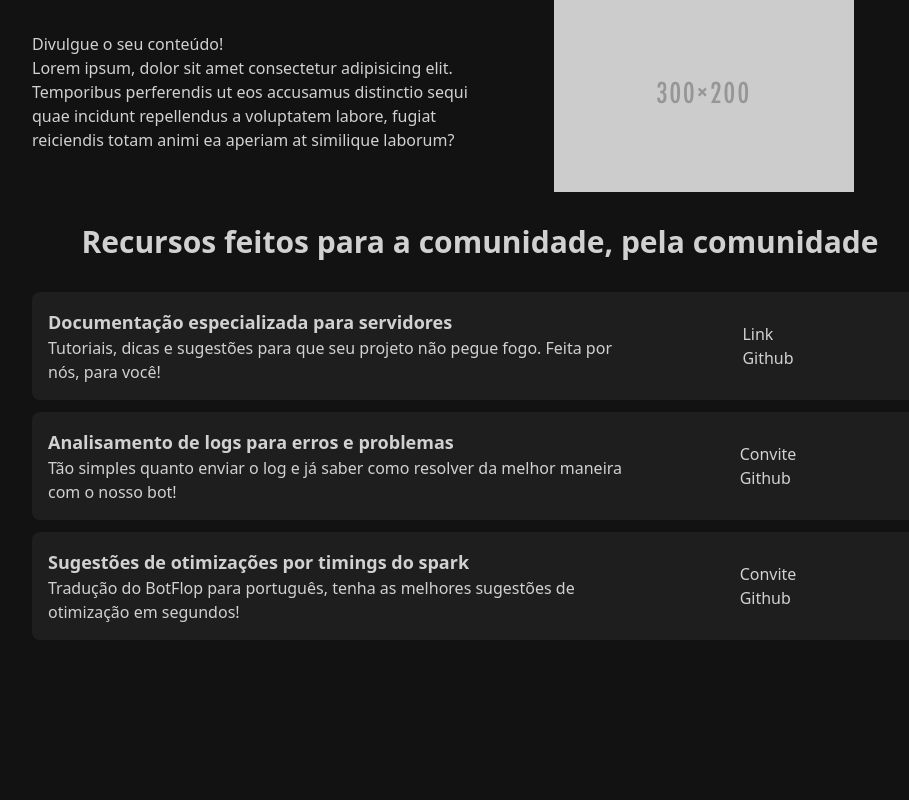
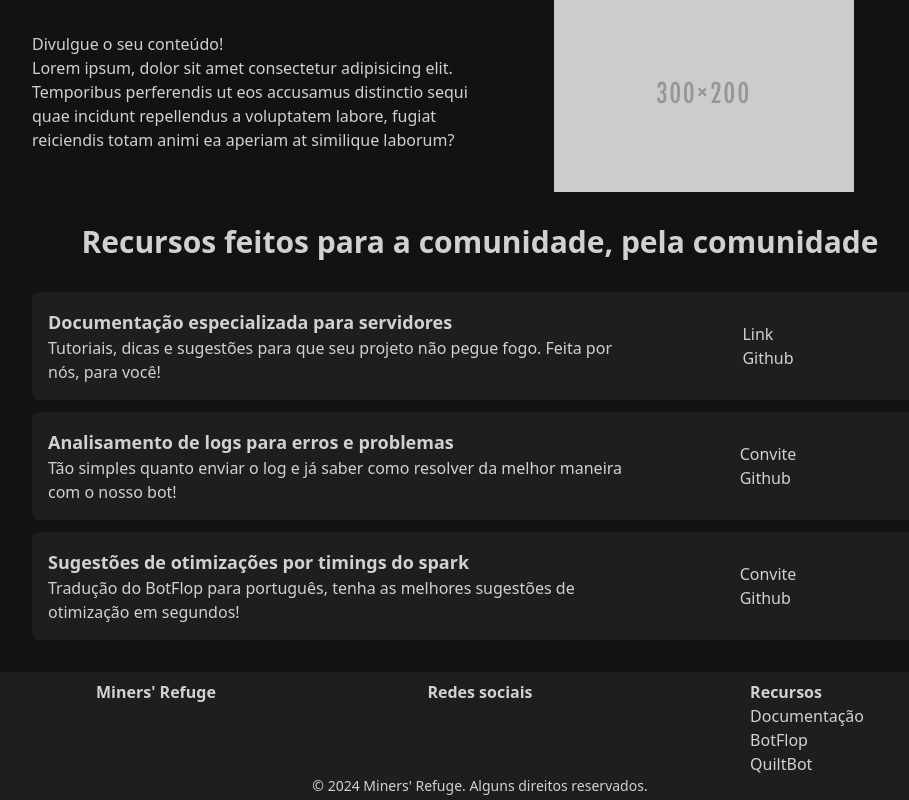
Before and after one commit to MinersRefuge/website, a website: page index.html in a window 1280 px wide. Shown: the part 1180-1980 px from the top of the page, without its empty margins (160-1069 px from the left). Before the commit the page ends 1832 px from the top, so only its background shows below. Drawn offline with Linux system fonts and the light colour scheme; a web font is replaced by a local one.

Commit message:
Footer base

```diff
--- a/index.html
+++ b/index.html
@@ -91,5 +91,24 @@
         </div>
     </div>
     <!-- End Recursos -->
+    <!-- Footer -->
+    <div class="bg-surfaceContainer h-32 mt-8">
+        <div class="grid grid-cols-3 mx-auto pt-2 max-w-3xl">
+            <div class="mr-auto">
+                <h1 class="font-bold">Miners' Refuge</h1>
+            </div>
+            <div class="mx-auto">
+                <h1 class="font-bold">Redes sociais</h1>
+            </div>
+            <div class="ml-auto">
+                <h1 class="font-bold">Recursos</h1>
+                <p>Documentação</p>
+                <p>BotFlop</p>
+                <p>QuiltBot</p>
+            </div>
+        </div>
+        <p class="text-center text-sm">© 2024 Miners' Refuge. Alguns direitos reservados.</p>
+    </div>
+    <!-- End Footer -->
 </body>
 </html>
```
Also changed, not shown: css/style.css.
